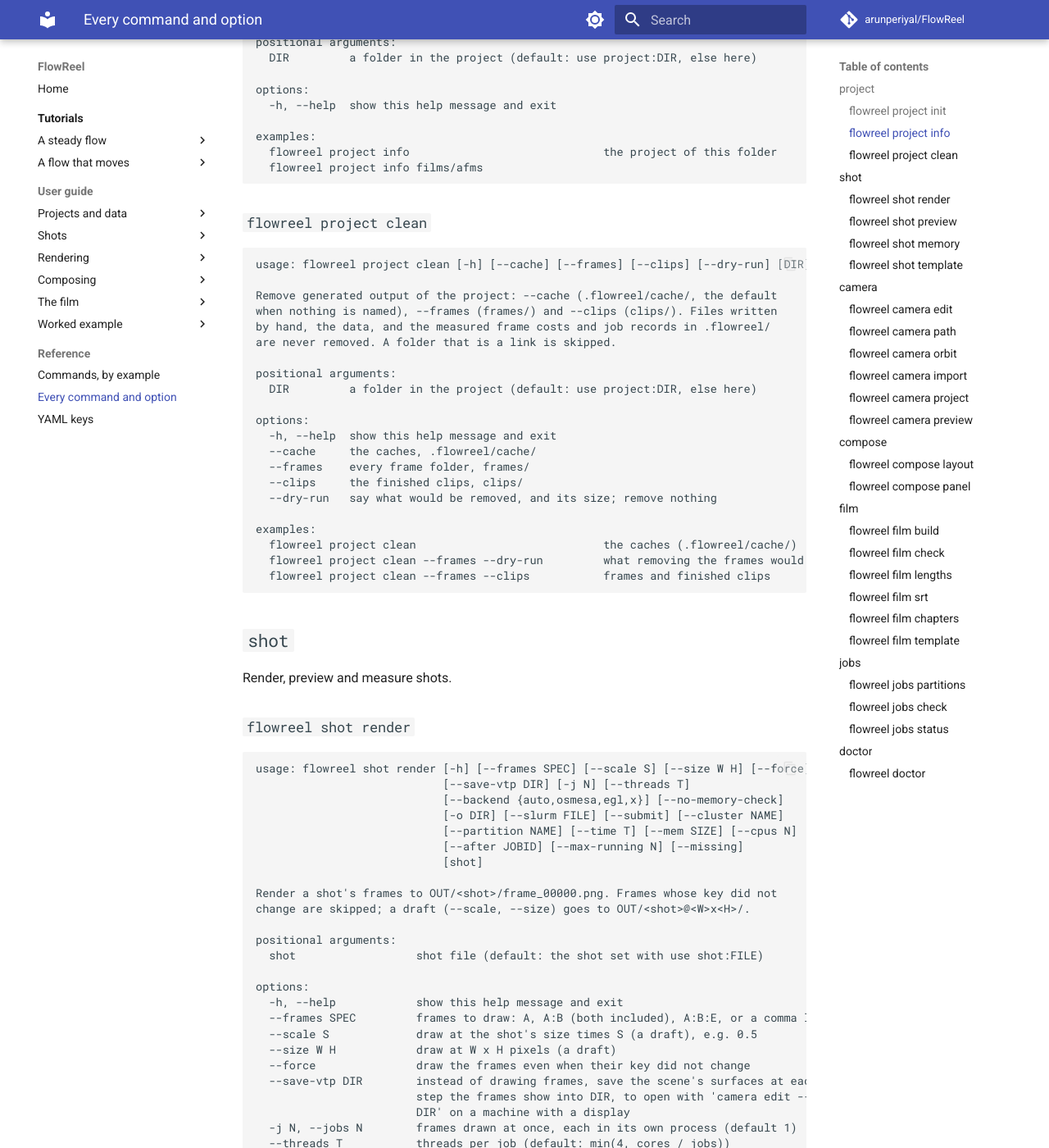
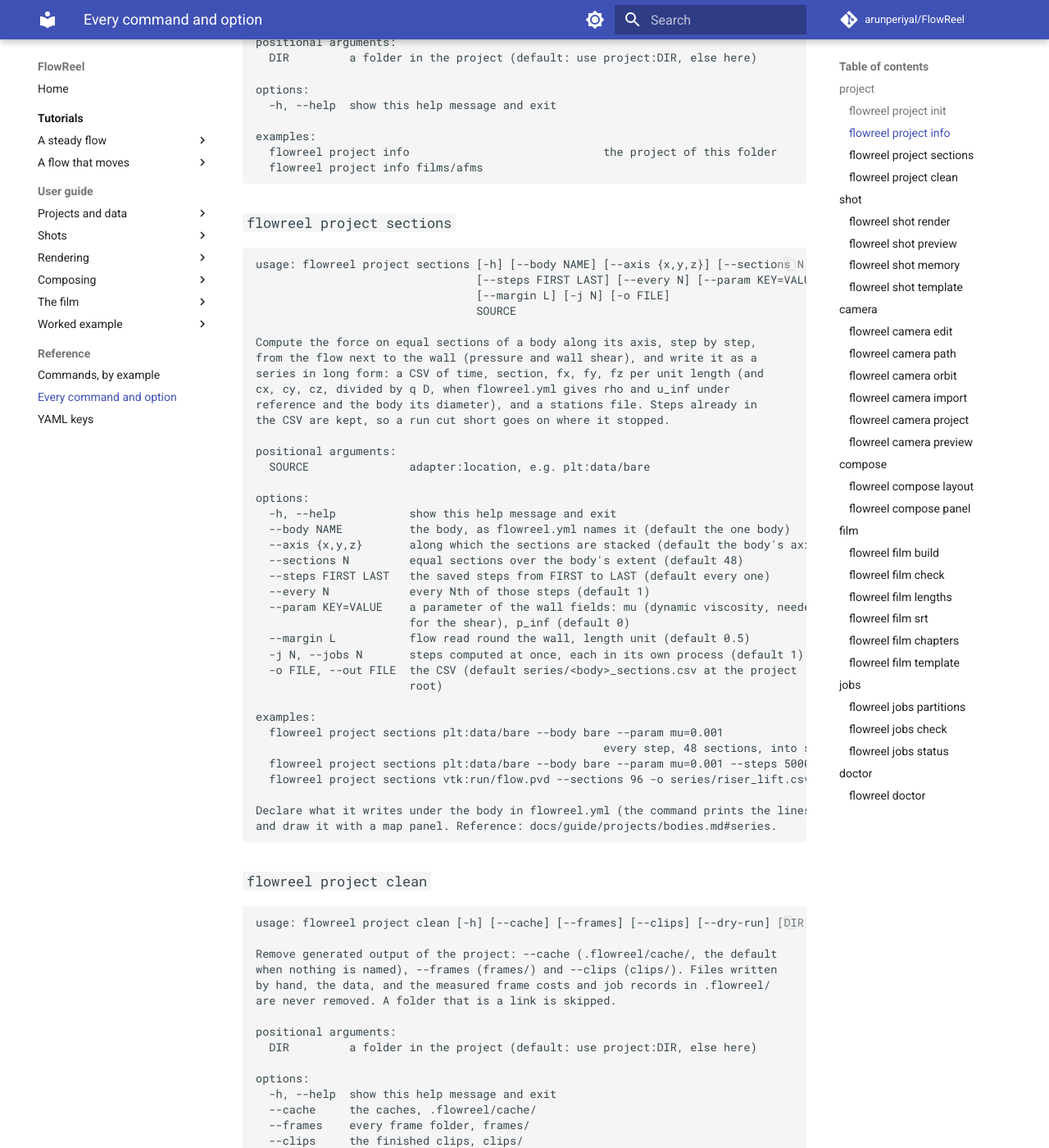
Before and after one commit to arunperiyal/FlowReel, an MkDocs documentation site: the page built from docs/reference/commands.md, in a window 1280 px wide and 1400 px high, scrolled down 1381 px. Shown: the whole window at 82% size. Built offline with MkDocs 1.6.1 and Material for MkDocs 9.7.7, drawn with Linux system fonts in a browser that asks for light colours; comment, search, counter and statistics services are not loaded.

Commit message:
Test and document project sections, with a lift map in the flow panels example
On the generated cylinder the pressure, rising across the flow, gives -pi R^2 dp/dz
on each section, within 3%, and the axial shear cancels round the body.

````diff
--- a/docs/reference/commands.md
+++ b/docs/reference/commands.md
@@ -70,6 +70,48 @@ options:
 examples:
   flowreel project info                             the project of this folder
   flowreel project info films/afms
+```
+
+### `flowreel project sections`
+
+```text
+usage: flowreel project sections [-h] [--body NAME] [--axis {x,y,z}] [--sections N]
+                                 [--steps FIRST LAST] [--every N] [--param KEY=VALUE]
+                                 [--margin L] [-j N] [-o FILE]
+                                 SOURCE
+
+Compute the force on equal sections of a body along its axis, step by step,
+from the flow next to the wall (pressure and wall shear), and write it as a
+series in long form: a CSV of time, section, fx, fy, fz per unit length (and
+cx, cy, cz, divided by q D, when flowreel.yml gives rho and u_inf under
+reference and the body its diameter), and a stations file. Steps already in
+the CSV are kept, so a run cut short goes on where it stopped.
+
+positional arguments:
+  SOURCE               adapter:location, e.g. plt:data/bare
+
+options:
+  -h, --help           show this help message and exit
+  --body NAME          the body, as flowreel.yml names it (default the one body)
+  --axis {x,y,z}       along which the sections are stacked (default the body's axis)
+  --sections N         equal sections over the body's extent (default 48)
+  --steps FIRST LAST   the saved steps from FIRST to LAST (default every one)
+  --every N            every Nth of those steps (default 1)
+  --param KEY=VALUE    a parameter of the wall fields: mu (dynamic viscosity, needed
+                       for the shear), p_inf (default 0)
+  --margin L           flow read round the wall, length unit (default 0.5)
+  -j N, --jobs N       steps computed at once, each in its own process (default 1)
+  -o FILE, --out FILE  the CSV (default series/<body>_sections.csv at the project
+                       root)
+
+examples:
+  flowreel project sections plt:data/bare --body bare --param mu=0.001
+                                                    every step, 48 sections, into series/
+  flowreel project sections plt:data/bare --body bare --param mu=0.001 --steps 5000 5600 -j 8
+  flowreel project sections vtk:run/flow.pvd --sections 96 -o series/riser_lift.csv
+
+Declare what it writes under the body in flowreel.yml (the command prints the lines)
+and draw it with a map panel. Reference: docs/guide/projects/bodies.md#series.
 ```
 
 ### `flowreel project clean`
````
Also changed, not shown: docs/guide/commands.md (+26 -0 lines), docs/guide/projects/bodies.md (+26 -0 lines), plan/phases.md (+1 -1 lines), 5 other files.
